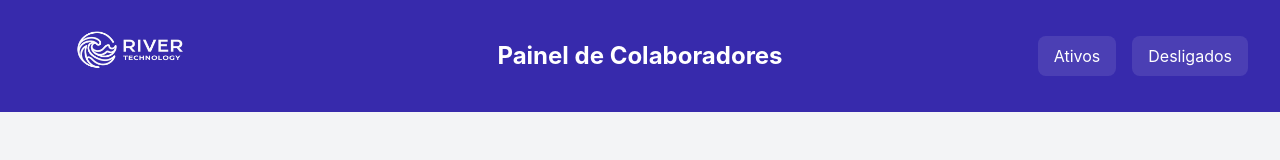
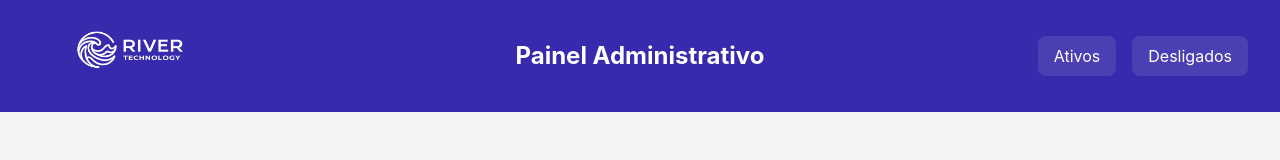
Before and after one commit to Grupo-03-Turma-JavaScript-13/rh_02_react, a React (Vite) app: page / in a window 1280 px wide. Shown: the top 160 px of the page. Built offline with nearby package versions, Linux system fonts and the light colour scheme.

Commit message:
📖 DOC: Atualizei o texto da Navbar (Painel Administrativo)

```diff
--- a/src/components/navbar/Navbar.tsx
+++ b/src/components/navbar/Navbar.tsx
@@ -19,7 +19,7 @@ const Navbar = ({ handleFiltro, handleLimparBusca }: cargosProps) => {
                 </div>
 
                 <h1 className="absolute left-1/2 -translate-x-1/2 text-2xl font-bold hidden md:block">
-                    Painel de Colaboradores
+                    Painel Administrativo
                 </h1>
 
                 {/* BOTÕES */}
```
